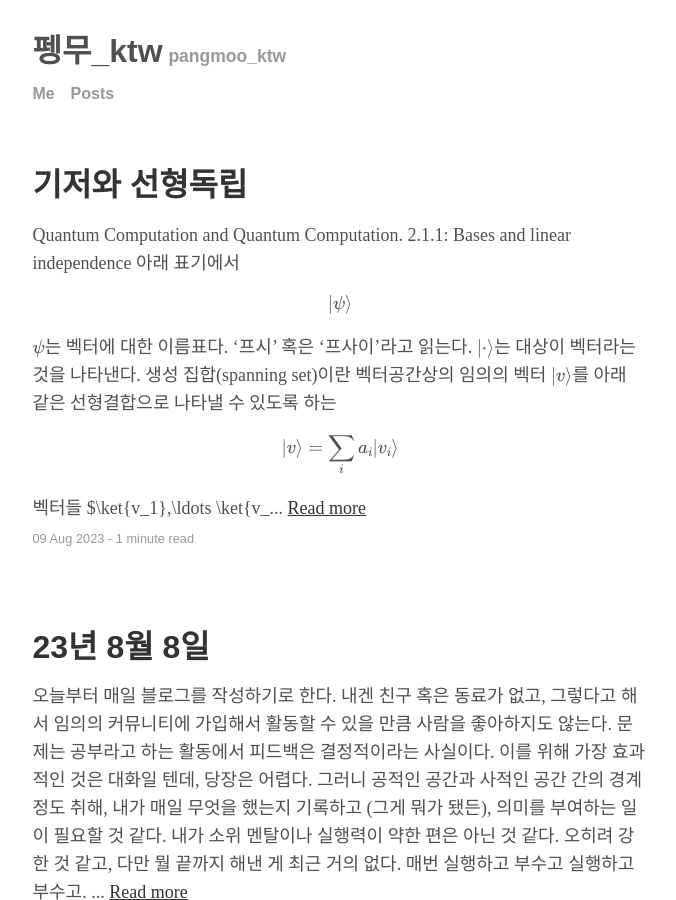
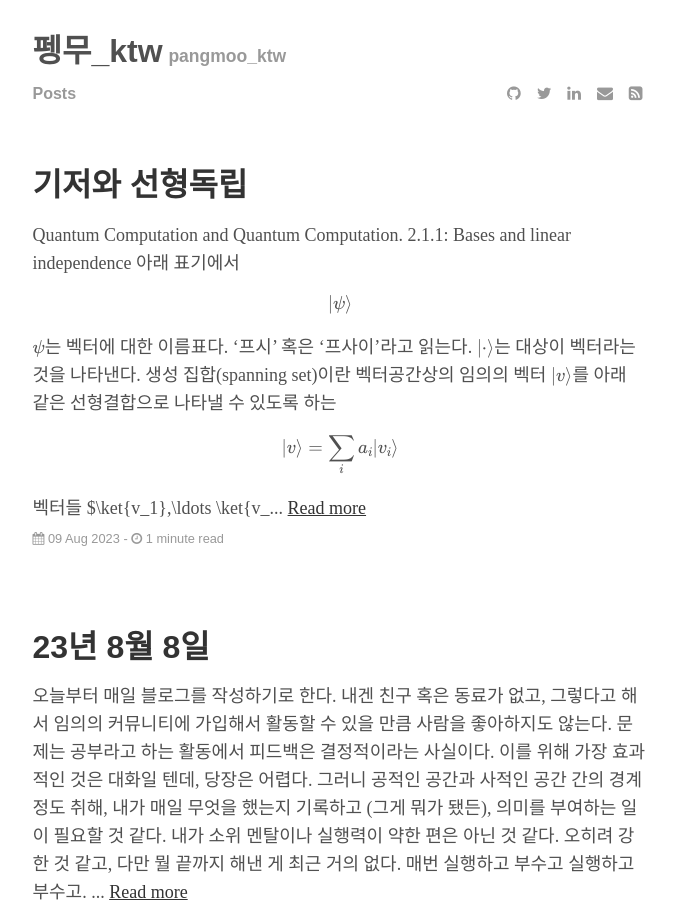
Before and after one commit to pangmoo-KTW/pangmoo-KTW, a Jekyll site: the page built from index.html, in a window 1280 px wide and 900 px high. Shown: the whole window, without its empty margins (300-976 px from the left). Built offline with Jekyll 4.4.1, drawn with Linux system fonts in a browser that asks for light colours; some web fonts are replaced; the list of posts is cut into pages by our own code.

Commit message:
No Profile

```diff
--- a/_data/settings.yml
+++ b/_data/settings.yml
@@ -7,7 +7,6 @@ disqus:
 google-ID: 'UA-112060364-1'
 
 menu:
-- {name: 'Me',   url: 'about.html'}
 - {name: 'Posts', url: 'writing.html'}
 
 # Available social icons are powered by Font Awesome, so you can use any icon that they offer
--- a/_includes/head.html
+++ b/_includes/head.html
@@ -15,13 +15,10 @@
   <!-- Use RSS-2.0 -->
   <!--<link href="{{ site.github.url }}/rss-feed.xml" type="application/rss+xml" rel="alternate" title="{{ site.title }} | {{ site.description }}"/>
   //-->
-  <link rel="preconnect" href="https://fonts.googleapis.com">
-  <link rel="preconnect" href="https://fonts.gstatic.com" crossorigin>
-  <link href="https://fonts.googleapis.com/css2?family=Orbit&display=swap" rel="stylesheet">
-  <!--link rel="stylesheet" href="https://fonts.googleapis.com/css?family=PT+Serif:400,400italic,700%7CPT+Sans:400"-->
-  <!--<link rel="stylesheet" href="https://fonts.googleapis.com/css?family=Source+Code+Pro">
+  <link rel="stylesheet" href="https://fonts.googleapis.com/css?family=PT+Serif:400,400italic,700%7CPT+Sans:400">
+  <link rel="stylesheet" href="https://fonts.googleapis.com/css?family=Source+Code+Pro">
   <link rel="stylesheet" href="https://fonts.googleapis.com/css?family=Quattrocento+Sans">
-  <link rel="stylesheet" href="https://cdnjs.cloudflare.com/ajax/libs/font-awesome/4.7.0/css/font-awesome.min.css"> -->
+  <link rel="stylesheet" href="https://cdnjs.cloudflare.com/ajax/libs/font-awesome/4.7.0/css/font-awesome.min.css">
 <script>
 MathJax = {
   tex: {
```
